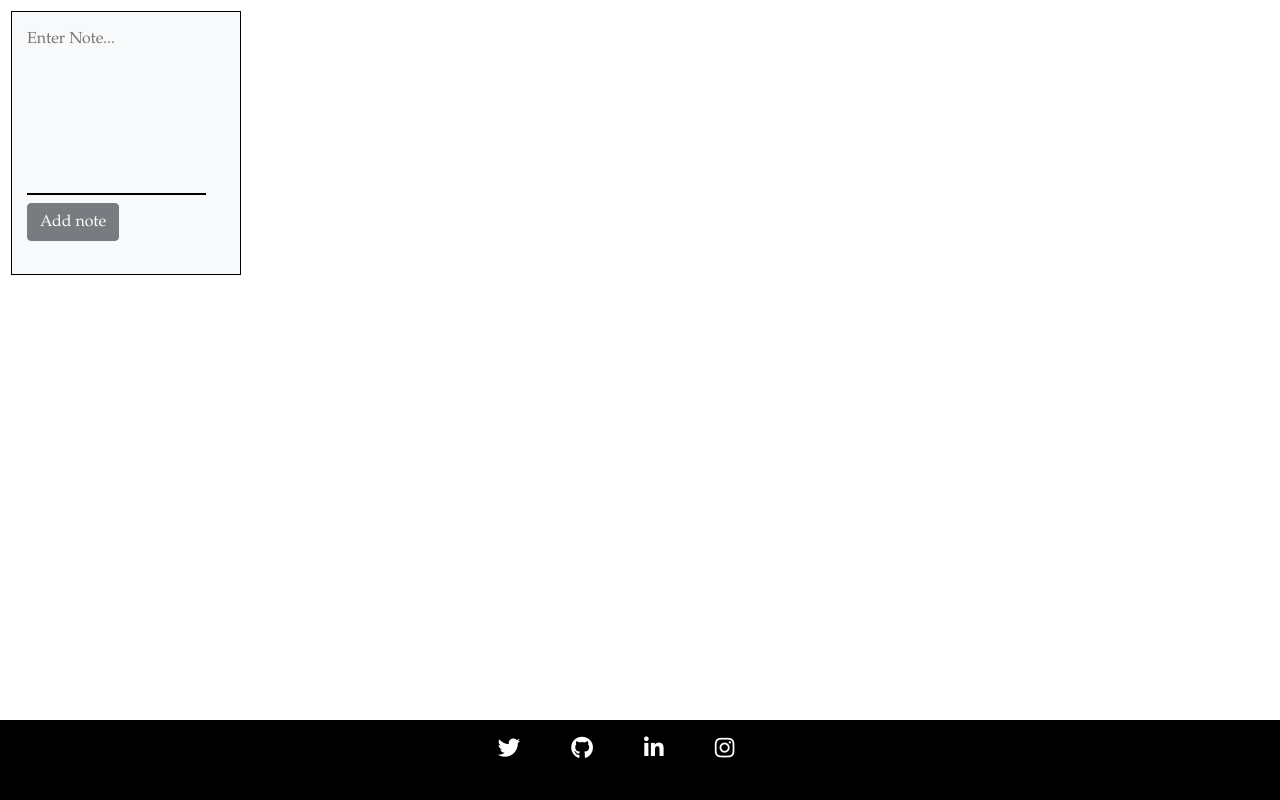
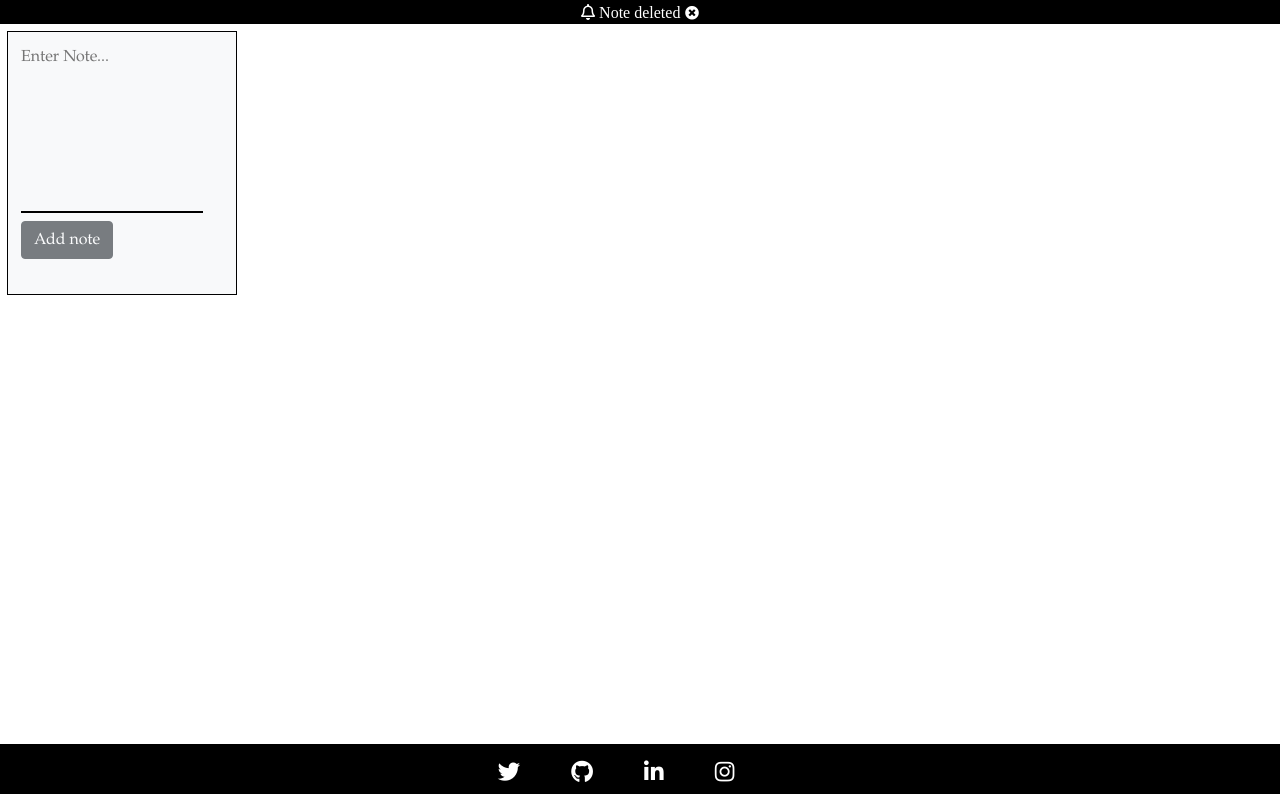
Before and after one commit to eshaan7/ShareNotesOnHaste, a Django app: page /1/delete in a window 1280 px wide. Run offline with Django 3.2, Linux system fonts and the light colour scheme; tables that the repository leaves empty hold one stand-in row (values such as "Sample post"); data that the repository does not hold is empty; some libraries are stand-ins or nearby versions.

Commit message:
added header

```diff
--- a/notes/static/notes/index.js
+++ b/notes/static/notes/index.js
@@ -22,3 +22,11 @@ function editNote(btn) {
     form.innerHTML = '{% csrf_token %}<textarea id="new-note" name="note" draggable="false" placeholder="Enter Note..."></textarea><button class="btn btn-dark" class="submitbtn">Edit note</button>';
     divEl.appendChild(form);
 }
+
+// If hide button is clicked, delete the notification/header.
+function removeHeader(btn) {
+    btn.parentElement.style.animationPlayState = 'running';
+    btn.parentElement.addEventListener('animationend', () =>  {
+        btn.parentElement.remove();
+    });
+}
--- a/notes/static/notes/styles.css
+++ b/notes/static/notes/styles.css
@@ -2,13 +2,59 @@
 * {
   margin: 0;
   padding: 0;
+}
 
+body {
+  display: grid;
+  grid-template-columns: auto;
+  grid-template-rows: auto auto 50px;
+  grid-template-areas: "hd"
+                       "main"
+                       "ft";
+}
+
+@keyframes hide {
+  0% {
+    opacity: 1;
+    height: 100%;
+  }
+  50% {
+    opacity: 0.8;
+    height: 70%;
+  }
+  75% {
+    opacity: 0.7;
+    height: 40%;
+  }
+  100% {
+    opacity: 0;
+    height: 0px;
+  }
+}
+
+header {
+  background-color: black !important;
+  color: white !important;
+  text-align: center;
+  grid-area: hd;
+  animation-name: hide;
+  animation-duration: 2s;
+  animation-fill-mode: forwards;
+  animation-play-state: paused;
+}
+
+header a:hover {
+  border-radius: 0.5em;
+  background-color: white;
+  color: black !important;
 }
 
 #body-container {
+    grid-area: main;
     min-height: 90vh;
     display: flex;
     flex-wrap: wrap;
+    flex-direction: row;
     font-family: Palatino !important;
 
 }
@@ -17,8 +63,8 @@
     background-color: #f8f9fa !important;
     width: 18%;
     height: 33vh;
-    margin: 11px;
-    padding: 15px;
+    margin: 7px;
+    padding: 13px;
     overflow: hidden;
     border: 1px solid black;
 }
@@ -101,17 +148,16 @@ a.btn {
 }
 
 footer {
+  grid-area: ft;
   position: relative;
   left: 0;
   bottom: 0 !important;
   width: 100%;
-  height: 10vh;
   padding: 20px 20px 20px 20px;
   background-color: black !important;
   color: white !important;
   text-align: center;
-  font-size: 0.7rem;
-  clear: both;
+  font-size: 0.7em;
 }
 
 footer i {
--- a/notes/templates/notes/index.html
+++ b/notes/templates/notes/index.html
@@ -15,6 +15,12 @@
     </head>
     <!-- Body -->
     <body>
+    {% if message %}
+    	<header>
+    		<i class="far fa-bell"> {{ message }}</i>
+    		<a class="fas fa-times-circle fa-sm" onclick="removeHeader(this);"></a>
+    	</header>
+    {% endif %}
         <div id="body-container">
         	<div class="input-form">
 	            <form action="{% url 'index' %}" method="POST">
@@ -36,8 +42,6 @@
             </div>
         {% endfor %}
         </div>
-    </body>
-    <!-- /Body -->
         <!-- Footer -->
 		<footer>
 			<!-- Footer Elements -->
@@ -62,4 +66,6 @@
 			<!-- /Footer Elements -->
 		</footer>
 		<!-- /Footer -->
+    </body>
+    <!-- /Body -->
 </html>
--- a/notes/views.py
+++ b/notes/views.py
@@ -8,10 +8,12 @@ from django.views.decorators.csrf import csrf_protect
 @csrf_protect
 def index(request):
     n = request.POST.get('note', False)
+    msg = ""
     if n:
         note_obj = Notes(note=n)
         note_obj.save()
-    context = { "notes": Notes.objects.all()[::-1] }
+       	msg = "Note added"
+    context = { "notes": Notes.objects.all()[::-1], "message": msg }
     return render(request, 'notes/index.html', context)
 
 def delNote(request, note_to_delete):
@@ -19,5 +21,5 @@ def delNote(request, note_to_delete):
 		Notes.objects.get(id=note_to_delete).delete()
 	except Nptes.DoesNotExist:
 		raise Http404("does not exist")
-	context = { "notes": Notes.objects.all()[::-1] }
+	context = { "notes": Notes.objects.all()[::-1], "message": "Note deleted" }
 	return render(request, 'notes/index.html', context)
```
Also changed, not shown: other parts of notes/static/notes/styles.css (+17 -16 lines). Lines whose indentation alone changed are shown as unchanged.
